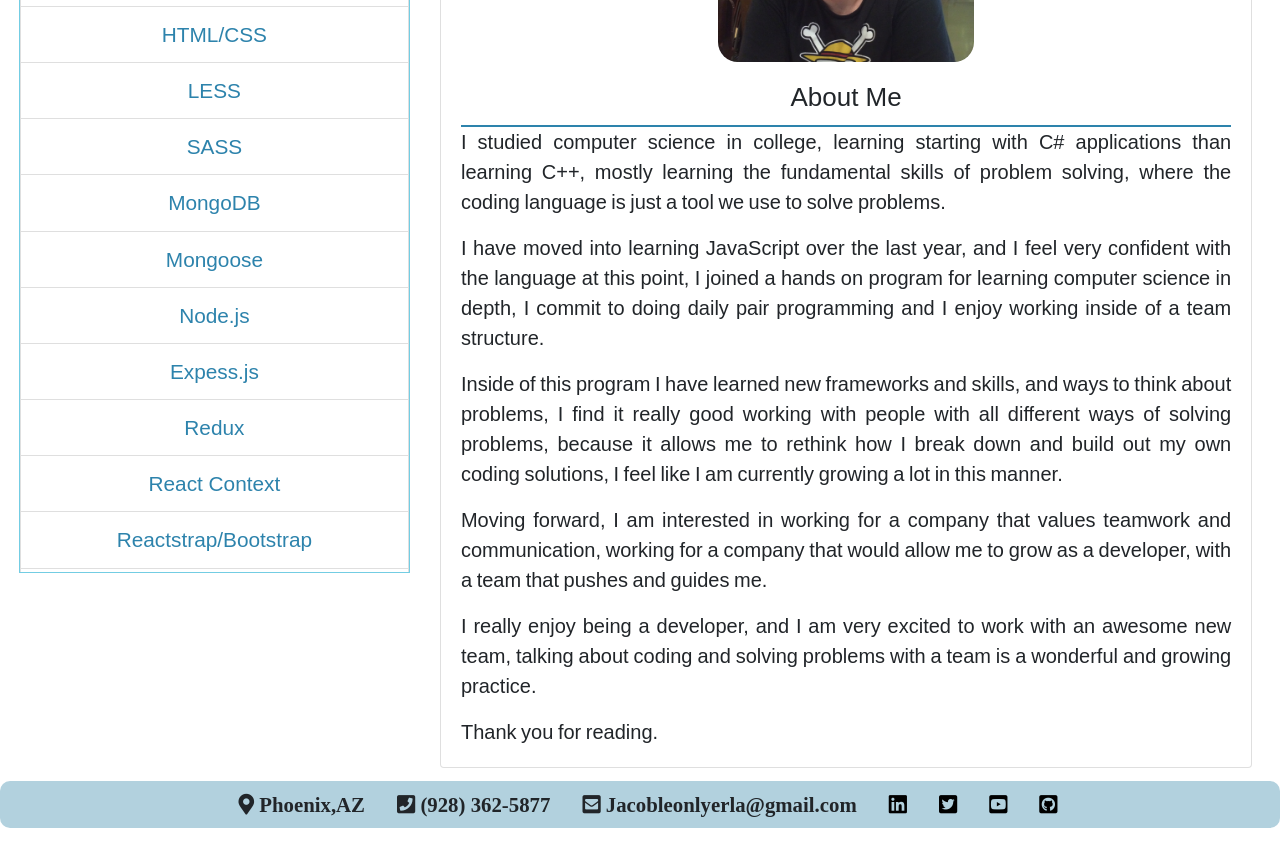
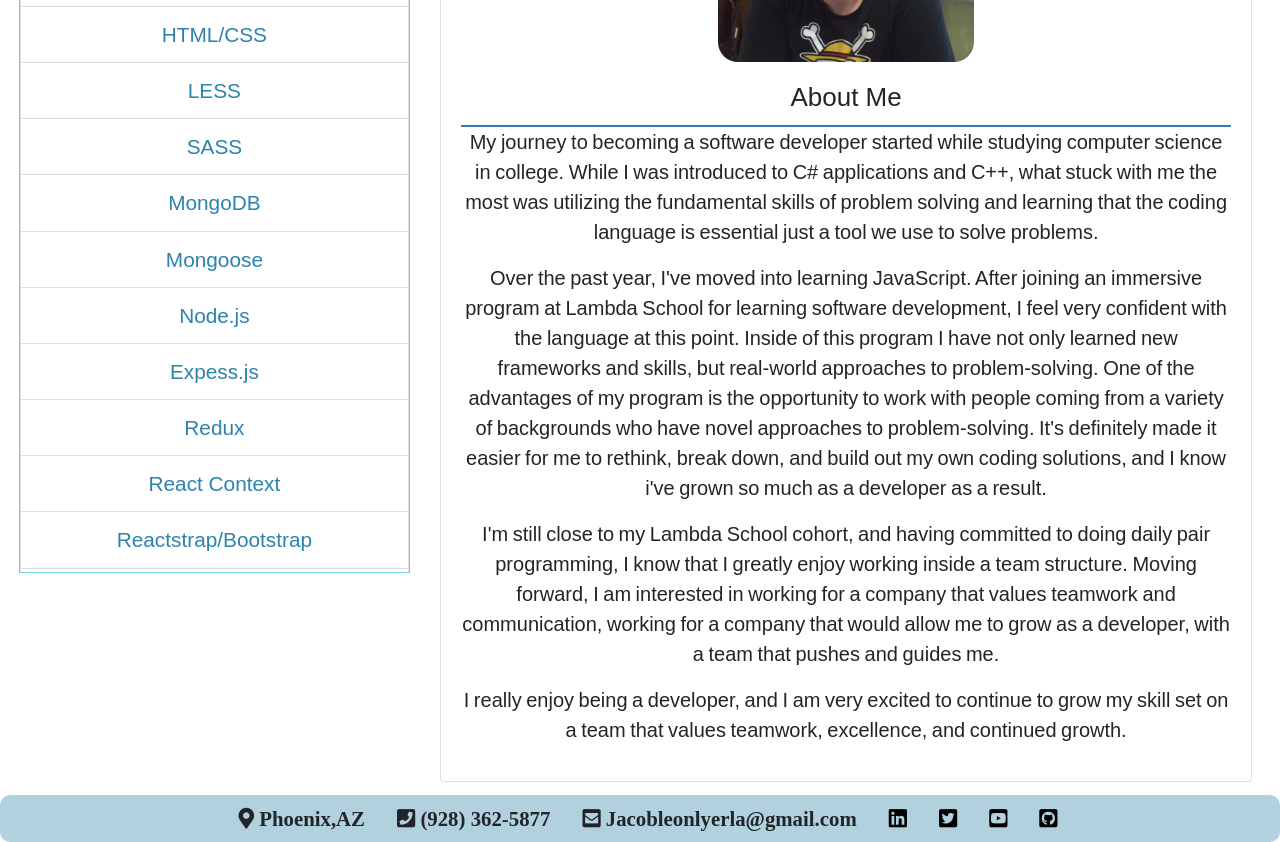
Before and after one commit to JacobLeonLyerla/front-end-resume, a React (Create React App) app: page / in a window 1280 px wide. Shown: the part 1080-1922 px from the top of the page. Built offline with nearby package versions, Linux system fonts and the light colour scheme; no server answers.

Commit message:
changed my about me section on my page

```diff
--- a/src/MiddleComponent/MiddleHeader.js
+++ b/src/MiddleComponent/MiddleHeader.js
@@ -16,18 +16,14 @@ const Header = () => {
         <CardTitle>About Me</CardTitle>
 
         <CardText>
-       <p> I studied computer science in college, learning starting with C# applications than learning C++, mostly learning the fundamental skills of problem solving, where the coding language is just a tool we use to solve problems.
-</p><p>
-I have moved into learning JavaScript over the last year, and I feel very confident with the language at this point, I joined a hands on program for learning computer science in depth, I commit to doing daily pair programming and I enjoy working inside of a team structure.
-</p><p>
-Inside of this program I have learned new frameworks and skills, and ways to think about problems, I find it really good working with people with all different ways of solving problems, because it allows me to rethink how I break down and build out my own coding solutions, I feel like I am currently growing a lot in this manner.
-</p><p>
-Moving forward, I am interested in working for a company that values teamwork and communication, working for a company that would allow me to grow as a developer, with a team that pushes and guides me.
-</p><p>
-I really enjoy being a developer, and I am very excited to work with an awesome new team, talking about coding and solving problems with a team is a wonderful and growing practice.
+     <p style={{textAlign:"center"}}> My journey to becoming a software developer started while studying computer science in college. While I was introduced to C# applications and C++,  what stuck with me the most was utilizing the fundamental skills of problem solving and learning that the coding language is essential just a tool we use to solve problems.
+</p>  <p style={{textAlign:"center"}}>
+Over the past year, I've moved into learning JavaScript. After joining an immersive program at Lambda School for learning software development, I feel very confident with the language at this point. Inside of this program I have not only learned new frameworks and skills, but real-world approaches to problem-solving. One of the advantages of my program is the opportunity to work with people coming from a variety of backgrounds who have novel approaches to problem-solving. It's definitely made it easier for me to rethink, break down, and build out my own coding solutions, and I know i've grown so much as a developer as a result.
+</p><p style={{textAlign:"center"}}>
+I'm still close to my Lambda School cohort, and having committed to doing daily pair programming, I know that I greatly enjoy working inside a team structure.  Moving forward, I am interested in working for a company that values teamwork and communication, working for a company that would allow me to grow as a developer, with a team that pushes and guides me.
+</p><p style={{textAlign:"center"}}>
+I really enjoy being a developer, and I am very excited to continue to grow my skill set on a team that values teamwork, excellence, and continued growth.
 </p>
-Thank you for reading.
-
 
         </CardText>
       </CardBody>
```
